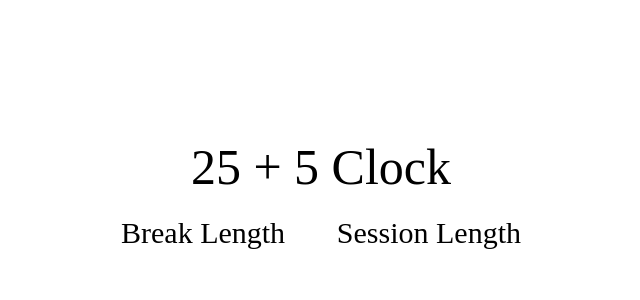
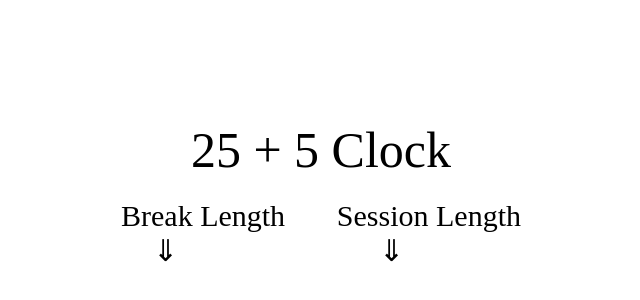
Before and after one commit to attilacs/25-5-clock, a React (Create React App) app: page / in a window 1280 px wide. Shown: the part 196-496 px from the top of the page, without its empty margins (319-959 px from the left). Built offline with nearby package versions, Linux system fonts and the light colour scheme.

Commit message:
Add id to decrement button

```diff
--- a/src/components/Button.tsx
+++ b/src/components/Button.tsx
@@ -1,11 +1,12 @@
 import ButtonStyled from "../styles/ButtonStyled";
 
 interface ButtonProps {
+  id: string;
   children: string;
 }
 
-const Button = ({ children }: ButtonProps) => (
-  <ButtonStyled>{children}</ButtonStyled>
+const Button = ({ children, id }: ButtonProps) => (
+  <ButtonStyled id={id}>{children}</ButtonStyled>
 );
 
 export default Button;
--- a/src/components/LengtController.tsx
+++ b/src/components/LengtController.tsx
@@ -1,14 +1,22 @@
-import { LengtControlContainer } from "../styles/LengtControlStyled";
+import {
+  LengtControlContainer,
+  ButtonsContainer
+} from "../styles/LengtControlStyled";
+import Button from "./Button";
 
 interface LengtControllerProps {
   id: string;
   label: string;
+  decrementId: string;
 }
 
-const LengtController = ({ id, label }: LengtControllerProps) => {
+const LengtController = ({ id, label, decrementId }: LengtControllerProps) => {
   return (
     <LengtControlContainer id={id}>
       <div>{label}</div>
+      <ButtonsContainer>
+        <Button id={decrementId}>⇓</Button>
+      </ButtonsContainer>
     </LengtControlContainer>
   );
 };
```
